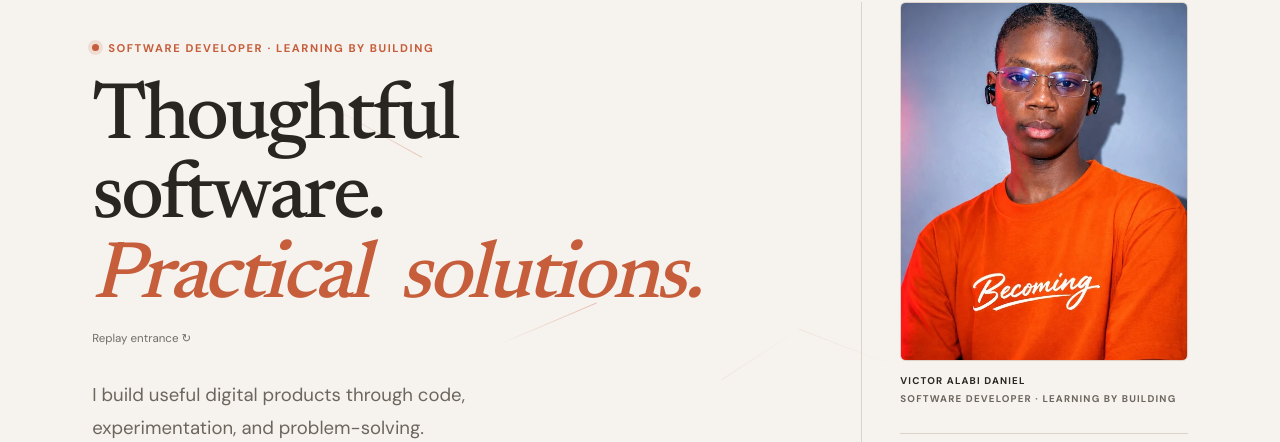
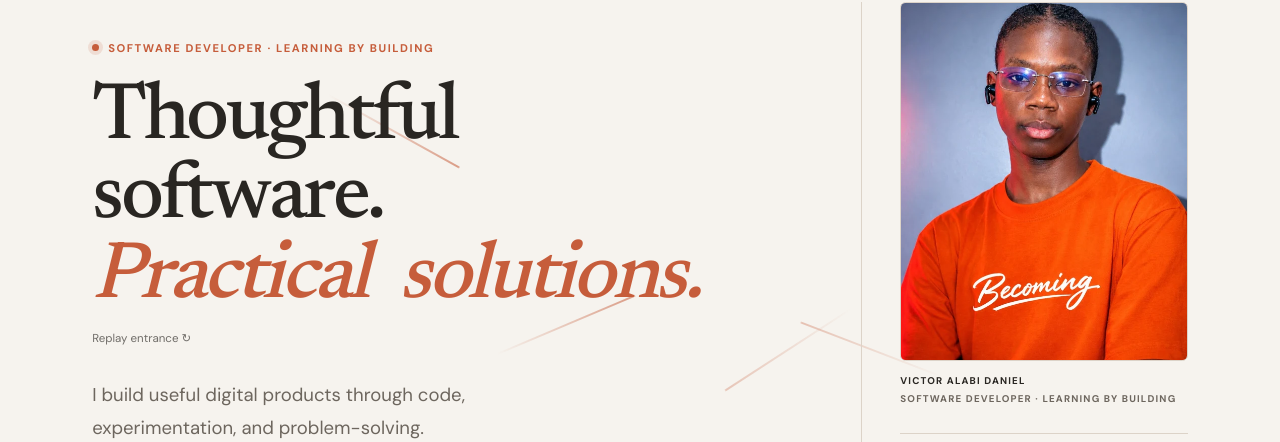
Before and after one commit to Vickiller-droid/victor-portfolio, a Next.js app: page / in a window 1280 px wide. Shown: the part 174-616 px from the top of the page. Built offline with nearby package versions, Linux system fonts and the light colour scheme.

Commit message:
Make comet trails easier to see and center footer credit

```diff
--- a/app/globals.css
+++ b/app/globals.css
@@ -225,13 +225,22 @@ body.waitlistOpen{overflow:hidden}
 /* Viewport decoration stays behind every section as the page scrolls. */
 .site{isolation:isolate}
 .header>.wordmark{align-self:flex-end;line-height:1;padding-bottom:1px}
-.portfolioTrails{position:fixed;inset:0;z-index:-1;overflow:hidden;pointer-events:none;color:var(--primary);opacity:.36}
-body.dark .portfolioTrails{opacity:.44}
+.portfolioTrails{position:fixed;inset:0;z-index:-1;overflow:hidden;pointer-events:none;color:var(--primary);opacity:.58}
+body.dark .portfolioTrails{opacity:.66}
 .portfolioTrails>span{position:absolute;left:var(--x);top:var(--y);transform:rotate(var(--angle))}
 .portfolioTrails>span:nth-child(1){--x:8%;--y:23%;--angle:29deg;--speed:17s;--delay:-6s}
 .portfolioTrails>span:nth-child(2){--x:82%;--y:38%;--angle:147deg;--speed:21s;--delay:-13s}
 .portfolioTrails>span:nth-child(3){--x:24%;--y:72%;--angle:-23deg;--speed:23s;--delay:-9s}
 .portfolioTrails>span:nth-child(4){--x:91%;--y:83%;--angle:201deg;--speed:19s;--delay:-11s}
-.portfolioTrails i{display:block;width:clamp(45px,10vw,110px);height:1.25px;border-radius:999px;background:linear-gradient(90deg,transparent,currentColor);animation:portfolioTrail var(--speed) var(--delay) linear infinite}
-@keyframes portfolioTrail{0%{opacity:0;transform:translateX(-26vw)}20%,70%{opacity:1}100%{opacity:0;transform:translateX(36vw)}}
-@media(prefers-reduced-motion:reduce){.portfolioTrails{display:none}}
+.portfolioTrails i{display:block;width:clamp(76px,13vw,150px);height:2px;border-radius:999px;background:linear-gradient(90deg,transparent,currentColor);animation:portfolioTrail var(--speed) var(--delay) linear infinite}
+@keyframes portfolioTrail{0%{opacity:0;transform:translateX(-26vw)}12%,86%{opacity:1}100%{opacity:0;transform:translateX(36vw)}}
+@media(prefers-reduced-motion:reduce){.portfolioTrails i{animation:none;transform:none}}
+
+.footerBottom{display:grid;grid-template-columns:minmax(0,1fr) auto minmax(0,1fr)}
+.footerBottom>.wordmark{justify-self:start}
+.footerBottom>.backTop{justify-self:end}
+.footerBottom>p{margin:0;text-align:center}
+@media(max-width:760px){
+  .footerBottom{grid-template-columns:1fr 1fr}
+  .footerBottom>p{grid-column:1/-1}
+}
```
